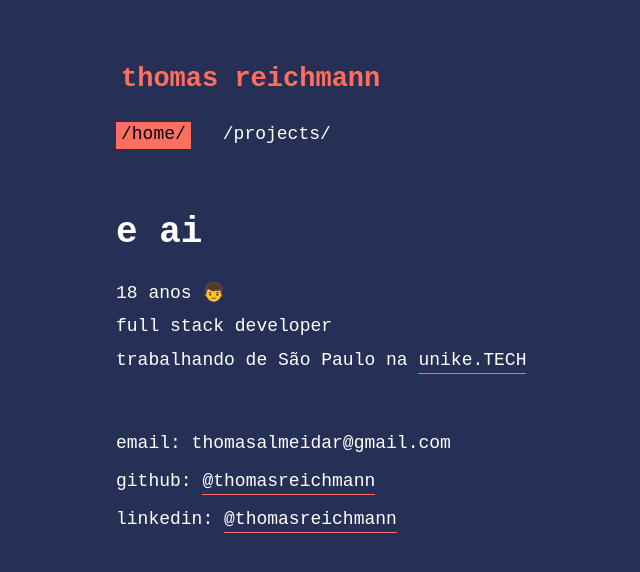
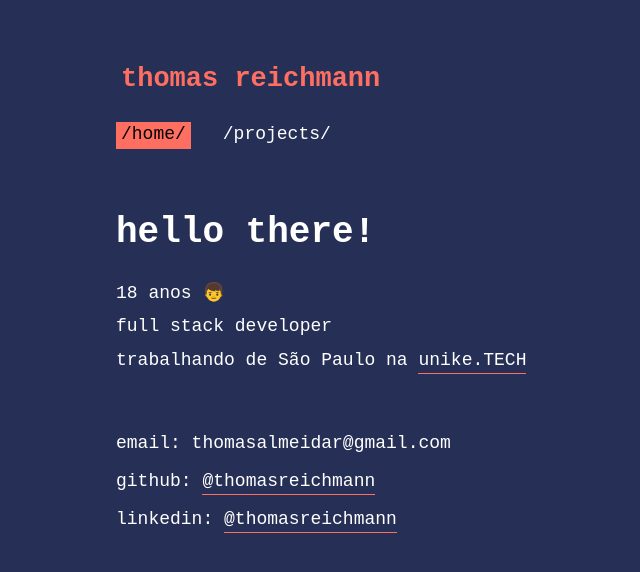
Before and after one commit to thomasreichmann/portifolio, a React (Create React App) app: page / in a window 1280 px wide. Shown: the top 572 px of the page, without its empty margins (12-652 px from the left). Built offline with nearby package versions, Linux system fonts and the light colour scheme.

Commit message:
added base implementation of formatjs

```diff
--- a/package.json
+++ b/package.json
@@ -14,6 +14,8 @@
 		"@types/react-router-dom": "^5.1.7",
 		"react": "^17.0.2",
 		"react-dom": "^17.0.2",
+		"react-intl": "^5.22.0",
+		"react-intl-translations-manager": "^5.0.3",
 		"react-router-dom": "^5.2.0",
 		"react-scripts": "4.0.3",
 		"typescript": "^4.1.2",
--- a/src/App.tsx
+++ b/src/App.tsx
@@ -4,9 +4,20 @@ import { BrowserRouter as Router, Switch, Route, Link } from 'react-router-dom';
 import Home from './home/Home';
 import Projects from './projects/Projects';
 import NavBar from './navBar/NavBar';
+import { IntlProvider } from 'react-intl';
+
+import en from './translation/en.json';
+import pt from './translation/pt.json';
+
+type Locale = 'pt' | 'en';
 
 function App() {
+	const [locale, setLocale] = React.useState<Locale>('pt');
+
+	const messages = { en, pt };
+
 	return (
+		<IntlProvider locale={locale} messages={messages[locale]}>
 			<Router>
 				<div className="App">
 					{/* Header with title and nav buttons */}
@@ -28,6 +39,7 @@ function App() {
 					</Switch>
 				</div>
 			</Router>
+		</IntlProvider>
 	);
 }
 
--- a/src/home/Home.tsx
+++ b/src/home/Home.tsx
@@ -1,3 +1,4 @@
+import { FormattedMessage } from 'react-intl';
 import ExternalLink from '../generics/externalLink/ExternalLink';
 
 export default function Home() {
@@ -5,7 +6,9 @@ export default function Home() {
 
 	return (
 		<main>
-			<h1>e ai</h1>
+			<h1>
+				<FormattedMessage id="HOME_HEADER" />
+			</h1>
 			<p style={{ lineHeight: 1.85 }}>
 				{age} anos 👦
 				<br />
--- /dev/null
+++ b/src/translation/en.json
@@ -0,0 +1,4 @@
+{
+	"GREETING": "HELLO THERE",
+	"HOME_HEADER": "hello there!"
+}
--- /dev/null
+++ b/src/translation/pt.json
@@ -0,0 +1,4 @@
+{
+	"GREETING": "HELLO THERE",
+	"HOME_HEADER": "hello there!"
+}
```
Also changed, not shown: 1 other file (tests, documents, lock files or other folders). Lines whose indentation alone changed are shown as unchanged.
